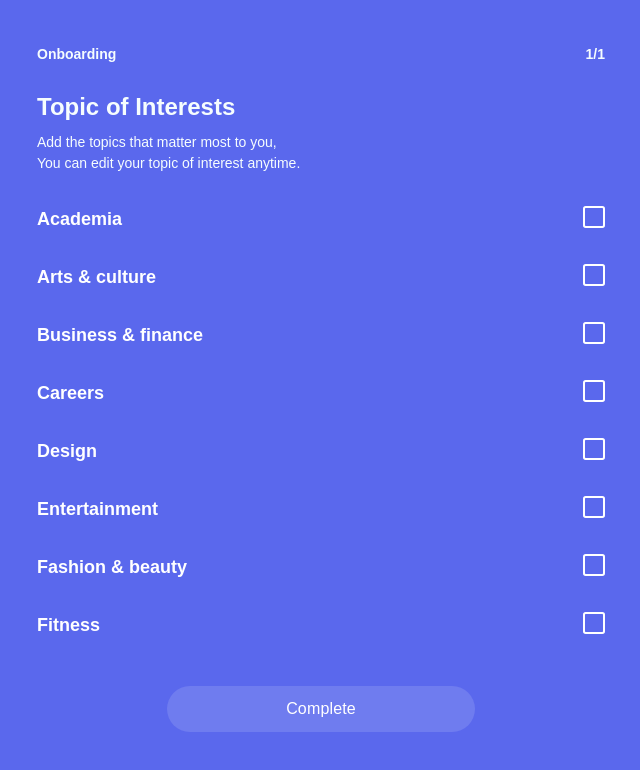
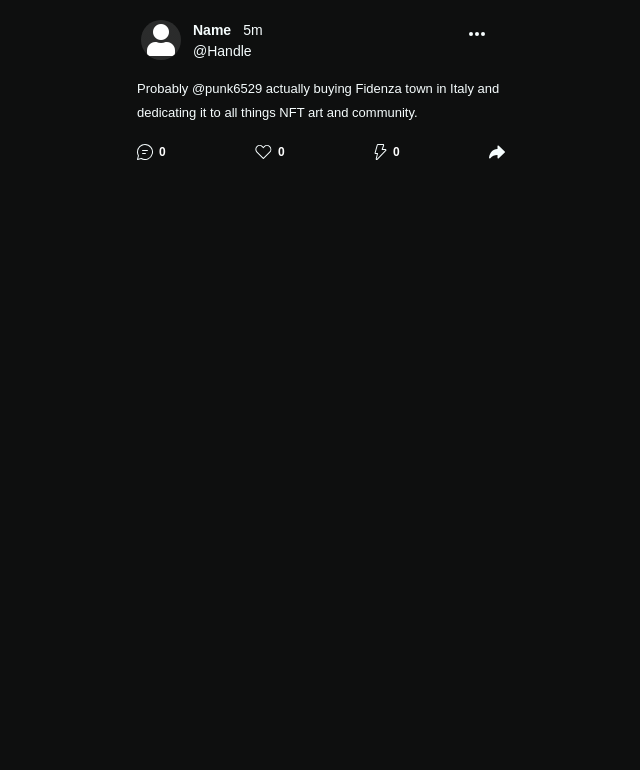
Before and after one commit to Quaiota/Qua, a React (Create React App) app in the folder client/: page /play in a window 1280 px wide. Shown: the top 770 px of the page, without its empty margins (319-959 px from the left). Built offline with nearby package versions, Linux system fonts and the light colour scheme; a web font is replaced by a local one; what @web3-react/core would draw is missing.

Commit message:
feat: comment section UI

```diff
--- a/client/src/pages/ConstructionSite.tsx
+++ b/client/src/pages/ConstructionSite.tsx
@@ -1,107 +1,69 @@
 import styled from '@emotion/styled';
 import Button from '../ui/atom/button/Button';
+import BoostIcon from '../ui/atom/icons/BoostIcon';
+import CommentIcon from '../ui/atom/icons/CommentIcon';
+import LikeIcon from '../ui/atom/icons/LikeIcon';
+import ShareIcon from '../ui/atom/icons/ShareIcon';
 import TextWrap from '../ui/atom/typography/TextWrap';
 import breakpoint from '../ui/configs/breakpoint';
 import CheckBox from '../ui/molecules/checkBox/CheckBox';
+import ProfileHeader from '../ui/molecules/profileHeader/ProfileHeader';
 
 const ConstructionSite = () => {
   return (
-    <SocialOnboard>
-      <form className='wrapper'>
-        <section className='pager'>
-          <TextWrap fontSize='bodymd' bold='bold'>
-            Onboarding
+    <StyledComment>
+      <ProfileHeader size='default' />
+      <TextWrap className='text'>
+        Probably @punk6529 actually buying Fidenza town in Italy and dedicating
+        it to all things NFT art and community.
       </TextWrap>
-          <TextWrap fontSize='bodymd' bold='bold'>
-            1/1
-          </TextWrap>
-        </section>
-        <div className='caption-box'>
-          <TextWrap fontSize='h2'>Topic of Interests</TextWrap>
-          <div className='sub-text'>
-            <TextWrap fontSize='bodymd'>
-              Add the topics that matter most to you, <br /> You can edit your
-              topic of interest anytime.
-            </TextWrap>
-          </div>
-        </div>
-        <section className='checklist'>
-          <CheckBox label='Academia' name='academia' />
-          <CheckBox label='Arts & culture' name='arts' />
-          <CheckBox label='Business & finance' name='business' />
-          <CheckBox label='Careers' name='careers' />
-          <CheckBox label='Design' name='design' />
-          <CheckBox label='Entertainment' name='entertainment' />
-          <CheckBox label='Fashion & beauty' name='fashionbeauty' />
-          <CheckBox label='Fitness' name='Fitness' />
-        </section>
-        <div className='submit-box'>
-          <Button type='submit' btnType='solid'>
-            Complete
+      <div className='comment-actions-box'>
+        <Button btnType='transparent'>
+          <CommentIcon />
+          <span>0</span>
+        </Button>
+        <Button btnType='transparent'>
+          <LikeIcon />
+          <span>0</span>
+        </Button>
+        <Button btnType='transparent'>
+          <BoostIcon />
+          <span>0</span>
+        </Button>
+        <Button btnType='transparent'>
+          <ShareIcon />
         </Button>
       </div>
-      </form>
-    </SocialOnboard>
+    </StyledComment>
   );
 };
 
-const SocialOnboard = styled.div`
-  min-height: 100vh;
-  background: ${({ theme }) => theme.accent.purple};
-  .wrapper {
-    max-width: 600px;
-    padding-top: 2em;
+const StyledComment = styled.div`
+  max-width: 400px;
+  /* border: 1px gray solid; */
   margin: 0 auto;
-    padding-bottom: 4rem;
-    @media (min-width: ${breakpoint.tab}px) {
-      padding-bottom: 0rem;
+  padding-block: 12px;
+  .text {
+    font-size: 13px;
+    padding-inline: 1rem;
+    padding-block: 0.5em;
   }
-
-    .pager {
+  .comment-actions-box {
     display: flex;
     justify-content: space-between;
-      padding-block: 12px;
+    button {
+      display: inline-flex;
+      align-items: center;
+      svg {
+        fill: white;
       }
-    .checklist {
-      padding-block: 1rem;
+      span {
+        padding-left: 6px;
+        font-style: normal;
+        font-weight: 800;
+        font-size: 12px;
+        line-height: 18px;
       }
-    .submit-box {
-      padding-top: 1rem;
-      position: fixed;
-      bottom: 10px;
-      width: 100%;
-      display: flex;
-      justify-content: center;
-      right: 0;
-      left: 0;
-      bottom: 0;
-      padding-bottom: 1rem;
-      padding-inline: 1rem;
-      background: ${({ theme }) => theme.accent.purple};
-
-      button {
-        display: flex;
-        width: 100%;
-        justify-content: center;
-      }
-      @media (min-width: ${breakpoint.tab}px) {
-        margin: 0 auto;
-        max-width: 340px;
-        position: relative;
-        bottom: unset;
-        /* width:  */
-      }
-    }
-    .caption-box {
-      padding-top: 12px;
-      .sub-text {
-        padding-top: 8px;
-      }
-    }
-
-    .pager,
-    .caption-box {
-      padding-inline: 1rem;
     }
   }
 `;
--- /dev/null
+++ b/client/src/ui/atom/icons/BoostIcon.tsx
@@ -0,0 +1,19 @@
+import * as React from 'react';
+
+function BoostIcon(props: React.SVGProps<SVGSVGElement>) {
+  return (
+    <svg
+      width={13}
+      height={17}
+      fill='none'
+      xmlns='http://www.w3.org/2000/svg'
+      {...props}>
+      <path
+        d='M2.858.77C2.988.315 3.405 0 3.879 0h5.25c.724 0 1.236.71 1.007 1.398l-.002.008L8.871 5h2.564c.946 0 1.407 1.144.766 1.811l-.003.004-8.677 8.858c-.754.782-2.059.06-1.795-.996l1.17-4.679H1.629A1.062 1.062 0 01.608 8.644L2.858.771zM3.879 1a.062.062 0 00-.06.045L1.57 8.92c-.01.04.019.08.06.08h1.908a.5.5 0 01.485.62l-1.325 5.3a.086.086 0 00-.003.03c0 .004.001.008.003.011.004.008.013.02.03.03.018.01.033.01.042.01a.03.03 0 00.01-.004.087.087 0 00.024-.018l.003-.003 8.676-8.857a.057.057 0 00.017-.032.085.085 0 00-.007-.044.078.078 0 00-.025-.034c-.005-.004-.013-.008-.031-.008h-3.27a.5.5 0 01-.471-.666L9.188 1.08a.062.062 0 00-.06-.08H3.88z'
+        fill='#F6FDFE'
+      />
+    </svg>
+  );
+}
+
+export default BoostIcon;
--- /dev/null
+++ b/client/src/ui/atom/icons/CommentIcon.tsx
@@ -0,0 +1,17 @@
+function CommentIcon(props: React.SVGProps<SVGSVGElement>) {
+  return (
+    <svg
+      width={16}
+      height={16}
+      fill='none'
+      xmlns='http://www.w3.org/2000/svg'
+      {...props}>
+      <path
+        d='M8 0a8 8 0 11-3.613 15.14l-.121-.065-3.645.91a.5.5 0 01-.62-.441v-.082l.014-.083.91-3.644-.063-.12a7.95 7.95 0 01-.83-2.887l-.025-.382L0 8a8 8 0 018-8zm0 1a7 7 0 00-6.106 10.425.5.5 0 01.063.272l-.014.094-.756 3.021 3.024-.754a.502.502 0 01.188-.01l.091.021.087.038A7 7 0 108 1zm.5 8a.5.5 0 01.09.992L8.5 10h-3a.5.5 0 01-.09-.992L5.5 9h3zm2-3a.5.5 0 01.09.992L10.5 7h-5a.5.5 0 01-.09-.992L5.5 6h5z'
+        fill='#F6FDFE'
+      />
+    </svg>
+  );
+}
+
+export default CommentIcon;
--- /dev/null
+++ b/client/src/ui/atom/icons/LikeIcon.tsx
@@ -0,0 +1,17 @@
+function LikeIcon(props: React.SVGProps<SVGSVGElement>) {
+  return (
+    <svg
+      width={17}
+      height={14}
+      fill='none'
+      xmlns='http://www.w3.org/2000/svg'
+      {...props}>
+      <path
+        d='M8.83 13.803l6.244-6.304a4.408 4.408 0 00-.017-6.187 4.306 4.306 0 00-6.134-.015l-.597.603-.604-.61a4.3 4.3 0 00-6.127-.016C-.094 2.979-.085 5.75 1.61 7.463l6.277 6.34c.26.263.683.263.943 0zM9.633 2a3.306 3.306 0 014.714.016 3.408 3.408 0 01.016 4.78l-.001.002-6.003 6.06L2.32 6.759c-1.313-1.326-1.315-3.47-.016-4.782a3.302 3.302 0 014.706.016l.96.97a.5.5 0 00.711 0L9.633 2z'
+        fill='#F6FDFE'
+      />
+    </svg>
+  );
+}
+
+export default LikeIcon;
--- /dev/null
+++ b/client/src/ui/atom/icons/ShareIcon.tsx
@@ -0,0 +1,17 @@
+function ShareIcon(props: React.SVGProps<SVGSVGElement>) {
+  return (
+    <svg
+      width={16}
+      height={14}
+      fill='none'
+      xmlns='http://www.w3.org/2000/svg'
+      {...props}>
+      <path
+        d='M8.502 4.046V1.25a.75.75 0 011.187-.61l.082.07 5.994 5.75c.28.268.306.699.077.997l-.076.085-5.995 5.751a.75.75 0 01-1.262-.434l-.007-.107V9.951l-.321-.006c-2.658-.008-4.93 1.083-6.865 3.301-.496.568-1.425.132-1.305-.612C.838 7.494 3.61 4.59 8.2 4.076l.302-.03z'
+        fill='#F6FDFE'
+      />
+    </svg>
+  );
+}
+
+export default ShareIcon;
```
Also changed, not shown: client/src/pages/Social/SocialOnBoarding.tsx (added, +108 -0 lines), client/src/ui/atom/typography/TextWrap.tsx (+21 -21 lines). Lines whose indentation alone changed are shown as unchanged.
